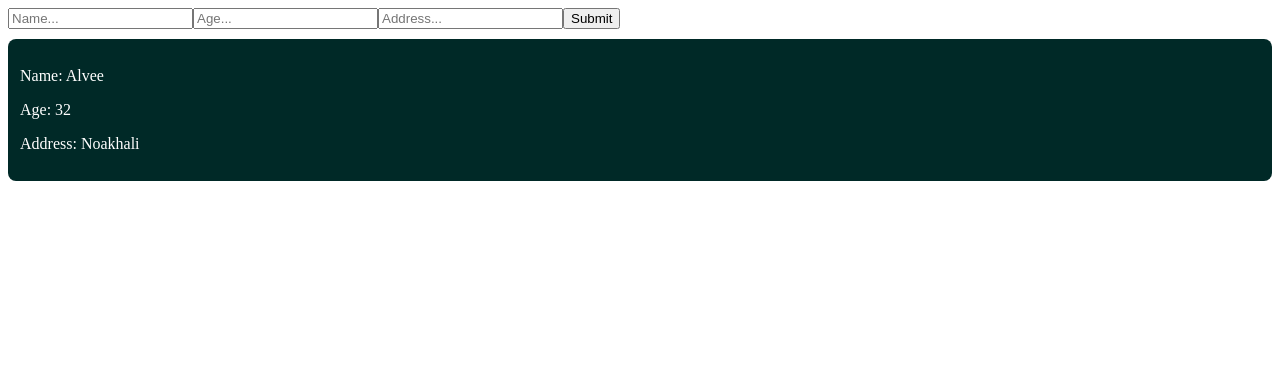
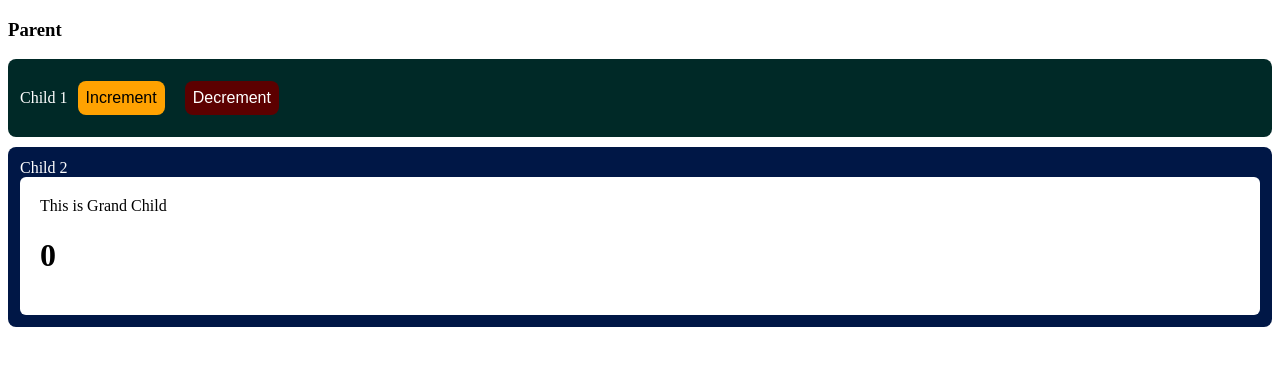
Before and after one commit to Alvee3120/NextLevelFoundation_ReactJs, a React (Vite) app in the folder react-practice/: page / in a window 1280 px wide. Shown: the top 366 px of the page. Built offline with nearby package versions, Linux system fonts and the light colour scheme.

Commit message:
props Drilling

```diff
--- a/react-practice/src/App.jsx
+++ b/react-practice/src/App.jsx
@@ -1,53 +1,14 @@
 import { useState } from 'react'
-import Card from './components/Card'
+import Counter from './components/Counter'
+import Display from './components/Display'
 
-
-function App() {
-  const [name, setName] = useState('')
-  const [age, setAge] = useState()
-  const [address, setAddress] = useState('')
-  const [users, setUser] = useState([{name: "Alvee" , age: 32, address:"Noakhali"}])
-
-  const handleSubmit = (e) => {
-    e.preventDefault()
-    console.log({name, age, address});
-    setUser([...users,{name, age, address}])
-    setName("");
-    setAge('');
-    setAddress("");
-
-  }
+export default function App() {
+  const [count, setCount] = useState(0);
   return (
     <>
-      <form onSubmit={handleSubmit}>
-        <input
-        required
-          type="text"
-          placeholder='Name...'
-          value={name}
-          onChange={(e) => setName(e.target.value)}
-        />
-        <input
-          type="number"
-          required
-          placeholder='Age...'
-          value={age}
-          onChange={(e) => setAge(e.target.value)}
-        />
-        <input
-          type="text"
-          required
-          placeholder='Address...'
-          value={address}
-          onChange={(e) => setAddress(e.target.value)}
-        />
-        <input type="submit" />
-      </form>
-      {users.map((u) => (
-        <Card name={u.name} age={u.age} address={u.address} />
-      ))}
+    <h3>Parent</h3>
+      <Counter count={count} setCount={setCount} />
+      <Display count={count} />
     </>
   )
 }
-
-export default App
--- a/react-practice/src/components/Counter.jsx
+++ b/react-practice/src/components/Counter.jsx
@@ -1,22 +1,27 @@
-import { useState } from 'react'
-
-export default function Counter() {
-  const [count, setCount] = useState(0);
-
+import './card.css'
+export default function Counter({count, setCount}) {
   const incHandler = () => {
-    setCount(count+1);
+    setCount(count + 1)
   }
-const decHandler = () => {
-    if(count<=0) return;
+  const decHandler = () => {
+    if (count <= 0) return
     else {
-    setCount(count-1);
-  }}
+      setCount(count - 1)
+    }
+  }
 
   return (
     <>
-      <button onClick={incHandler}>Increment</button>
-      {count}
-      <button onClick={decHandler}>Decrement</button>
+
+      <div className="card">
+        Child 1
+        <button className="btn btn-inc" onClick={incHandler}>
+          Increment
+        </button>
+        <button className="btn btn-dec" onClick={decHandler}>
+          Decrement
+        </button>
+      </div>
     </>
   )
 }
--- /dev/null
+++ b/react-practice/src/components/Display.jsx
@@ -0,0 +1,12 @@
+import './card.css'
+import Nested from './Nested'
+export default function Display({ count }) {
+  return (
+    <>
+      <div className="card-blue">
+        Child 2
+        <Nested count ={count} />
+      </div>
+    </>
+  )
+}
--- /dev/null
+++ b/react-practice/src/components/Nested.jsx
@@ -0,0 +1,11 @@
+export default function Nested({ count }) {
+  return (
+    <>
+      <div className="card-nested">
+        This is Grand Child
+        <br />
+        <h1>{count}</h1>
+      </div>
+    </>
+  )
+}
--- a/react-practice/src/components/card.css
+++ b/react-practice/src/components/card.css
@@ -5,3 +5,32 @@
   border-radius: 8px;
   margin: 10px 0;
 }
+.card-blue {
+  background-color: rgb(0, 23, 70);
+  color: white;
+  padding: 12px;
+  border-radius: 8px;
+  margin: 10px 0;
+}
+.btn {
+  padding: 8px;
+  font-size: 16px;
+  margin: 10px;
+  border-radius: 8px;
+  border: none;
+}
+
+.btn-inc {
+  background: rgb(255, 162, 1);
+  color: black;
+}
+.btn-dec {
+  background: rgb(92, 0, 0);
+  color: white;
+}
+.card-nested {
+  background-color: white;
+  color: black;
+  padding: 20px;
+  border-radius: 6px;
+}
```
Also changed, not shown: react-practice/src/App.archive.jsx (added, +53 -0 lines).
